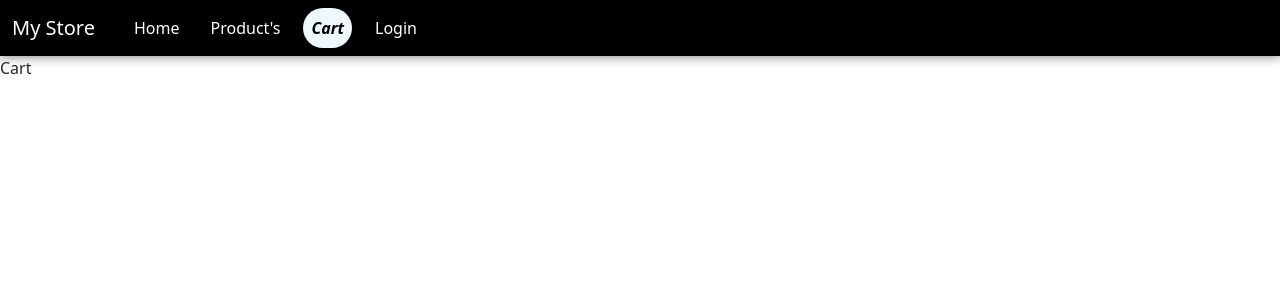
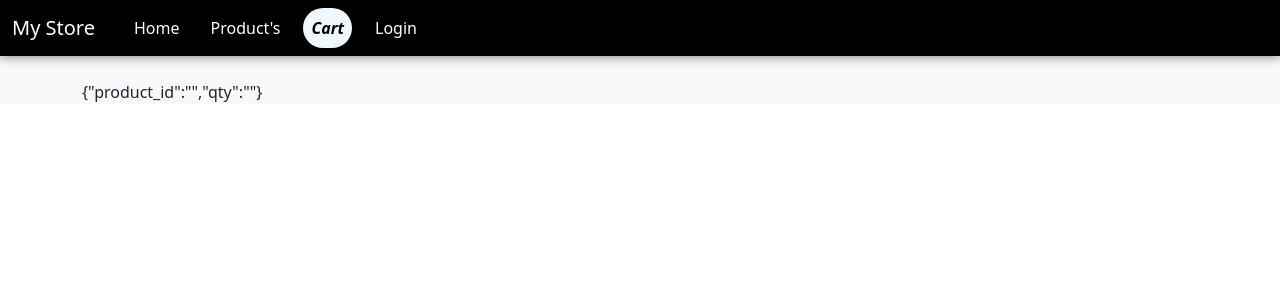
Before and after one commit to vishalpatel0/mystore, a React (Vite) app: page /cart in a window 1280 px wide. Shown: the top 300 px of the page. Built offline with nearby package versions, Linux system fonts and the light colour scheme.

Commit message:
cart data and add

```diff
--- a/src/api/productInfoAPI.js
+++ b/src/api/productInfoAPI.js
@@ -4,7 +4,9 @@ export function useProductInfoAPI() {
   const [reporting, setReporting] = useState({ status: "", msg: "", data: "" });
 
   async function CallAPI(product_id) {
+
     setReporting({ status: "APIcalling", msg: "", data: "" });
+
     try {
       const response = await fetch(
         `https://fakestoreapi.com/products/${product_id}`
--- /dev/null
+++ b/src/context/Cart.jsx
@@ -0,0 +1,35 @@
+import { createContext, useState, useContext } from "react";
+
+// stape 1
+const CartContext = createContext({
+  cart: [{ product_id: "", qty: "" }],
+  add: () => {},
+  del: () => {},
+  edite: () => {},
+});
+
+// stape 2
+export function CartProvider({ children }) {
+  const [cart, setCart] = useState([{ product_id: "", qty: "" }]);
+
+  function add(product_id, qty) {
+    const newCart = { product_id: product_id, qty: qty };
+    setCart([...cart, newCart]);
+    console.log("cart add");
+  }
+
+  function del() {}
+
+  function edite() {}
+
+  return (
+    <CartContext.Provider value={{ cart, add, del, edite }}>
+      {children}
+    </CartContext.Provider>
+  );
+}
+
+// stape 3
+export function CartUse() {
+  return useContext(CartContext);
+}
--- a/src/pages/Cart.jsx
+++ b/src/pages/Cart.jsx
@@ -1,7 +1,23 @@
 import React from "react";
+import { CartUse } from "../context/Cart";
 
 const Cart = () => {
-  return <div>Cart</div>;
+  const { cart } = CartUse();
+
+  console.log(cart);
+
+  return (
+    <div className="bg-light">
+      <div className="container pt-4">
+        {/* /// filter  */}
+        <div className="row ">
+          {cart.map((val, index) => (
+            <div key={index}>{JSON.stringify(val)}</div>
+          ))}
+        </div>
+      </div>
+    </div>
+  );
 };
 
 export default Cart;
--- a/src/pages/Product.jsx
+++ b/src/pages/Product.jsx
@@ -1,13 +1,15 @@
 import React, { useEffect, useState } from "react";
 import { useParams } from "react-router-dom";
 import { useProductInfoAPI } from "../api/productInfoAPI";
+
+
 const Product = () => {
   // product id come from URL in object with set key in main file rout path
   const { product_id } = useParams();
 
   // call custom Hook ProductInfoAPI
   const { reporting, CallAPI } = useProductInfoAPI();
-  const [product, setProduct] = useState({});
+
 
   console.log(reporting);
 
@@ -15,6 +17,7 @@ const Product = () => {
     CallAPI(product_id);
   }, []);
 
+  const [product, setProduct] = useState({});
   useEffect(() => {
     if (reporting.data) {
       setProduct(reporting.data);
@@ -46,6 +49,9 @@ const Product = () => {
             <p>
               <b>Price : {product.price} Rs. </b>
             </p>
+            <button class="btn btn-primary" type="submit">
+                    Add To Cart
+            </button>
           </div>
         </div>
 
--- a/src/pages/Products.jsx
+++ b/src/pages/Products.jsx
@@ -1,7 +1,10 @@
 import React, { useEffect, useState } from "react";
 import { useLoaderData, Link } from "react-router-dom";
+import { CartUse } from "../context/Cart";
 
 const Products = () => {
+  const { add } = CartUse();
+
   // use Loader Data like > API value
   const MyData = useLoaderData();
 
@@ -95,10 +98,9 @@ const Products = () => {
                 <div className="shadow p-1 mb-4 me-3 text-center produsts_list  card">
                   <Link to={`/product/${val.id}`}>
                     <div className="m-2  p-3 ">
-                      <div class="title-container ">
-                        <div class="title">{val.title}</div>
+                      <div className="title-container ">
+                        <div className="title">{val.title}</div>
                       </div>
-
                       <img
                         className="p-4 "
                         style={{
@@ -110,12 +112,16 @@ const Products = () => {
                         alt={val.title}
                       />
                       <br />
-
                       <p>Price : {val.price} Rs.</p>
                     </div>
                   </Link>
-
-                  <button class="btn btn-primary" type="submit">
+                  <button
+                    className="btn btn-primary"
+                    type="submit"
+                    onClick={() => {
+                      add(val.id, 1);
+                    }}
+                  >
                     Add To Cart
                   </button>
                 </div>
```
Also changed, not shown: src/main.jsx (+6 -3 lines).
